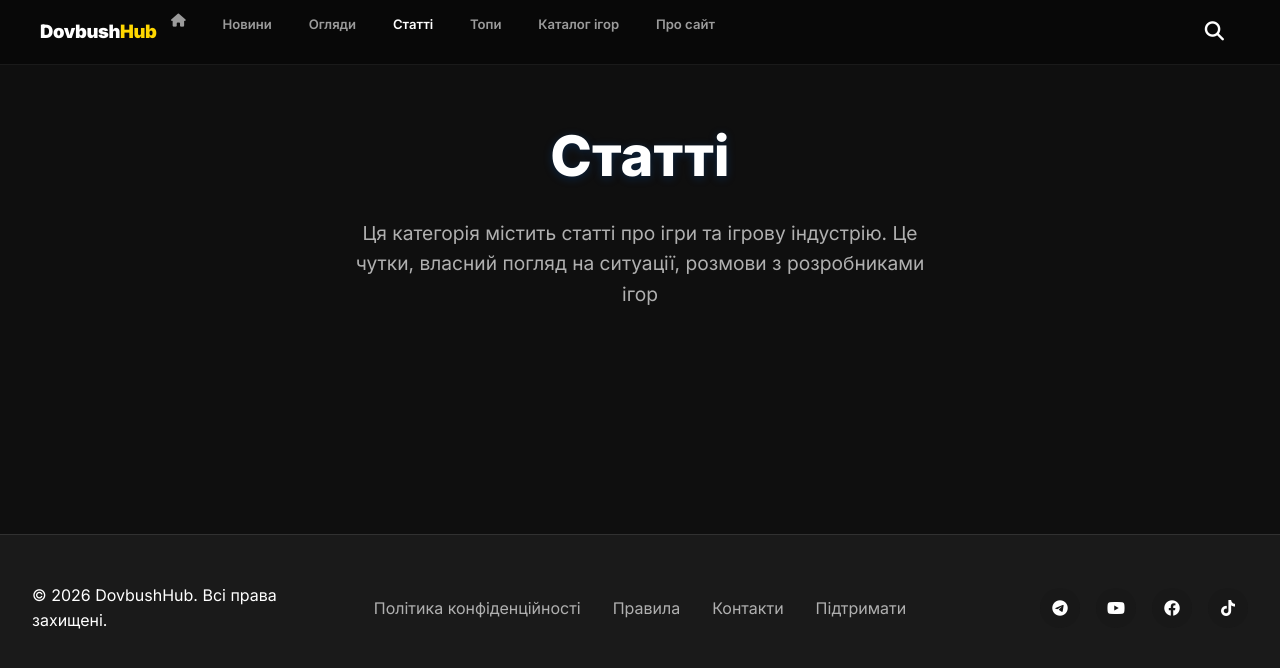
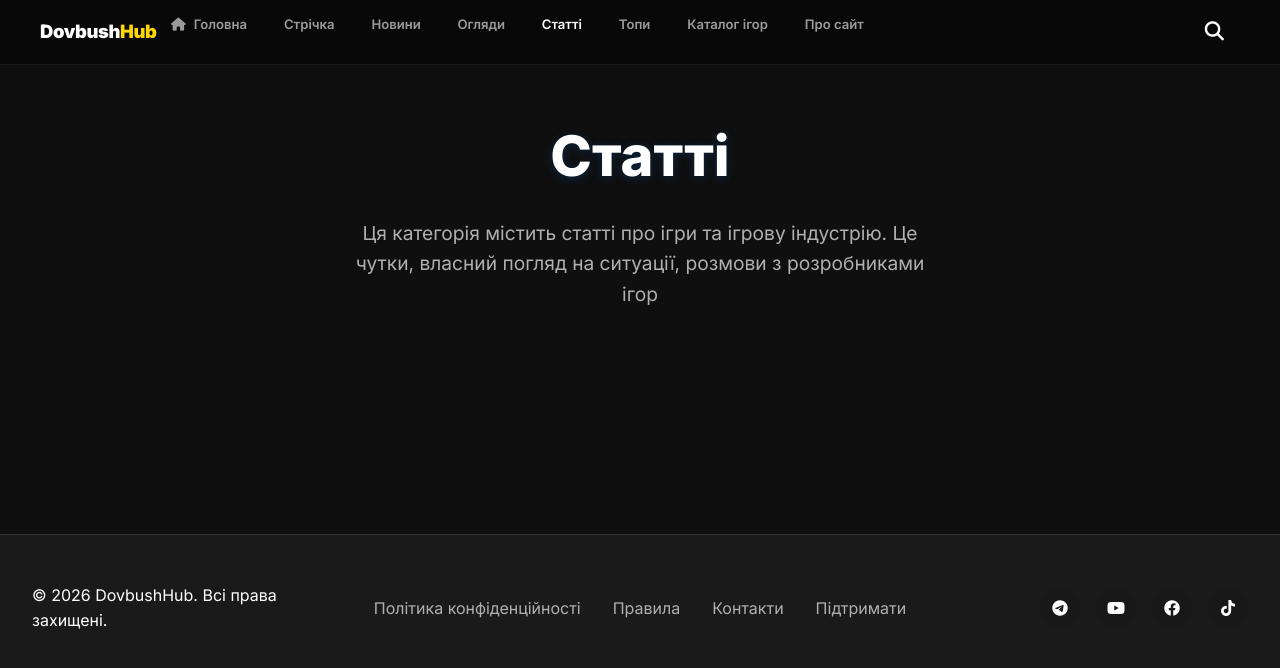
Before and after one commit to dovbush-media/dovbush-media.github.io, a Jekyll site: the page built from statti.html, in a window 1280 px wide. Shown: the top 668 px of the page. Built offline with Jekyll 4.4.1, drawn with Linux system fonts in a browser that asks for light colours; some web fonts are replaced.

Commit message:
Update default.html

```diff
--- a/_layouts/default.html
+++ b/_layouts/default.html
@@ -62,7 +62,8 @@
       </button>
 
       <ul class="nav-menu">
-        <li><a href="/" {% if page.url == "/" %}class="active"{% endif %}><i class="fas fa-home"></i></a></li>
+        <li><a href="/" {% if page.url == "/" %}class="active"{% endif %}><i class="fas fa-home"></i>Головна</a></li>
+        <li><a href="/all-posts" {% if page.url contains "all-posts" %}class="active"{% endif %}>Стрічка</a></li>
         <li><a href="/news" {% if page.url contains "news" %}class="active"{% endif %}>Новини</a></li>
         <li><a href="/reviews" {% if page.url contains "reviews" %}class="active"{% endif %}>Огляди</a></li>
         <li><a href="/statti" {% if page.url contains "statti" %}class="active"{% endif %}>Статті</a></li>
```
